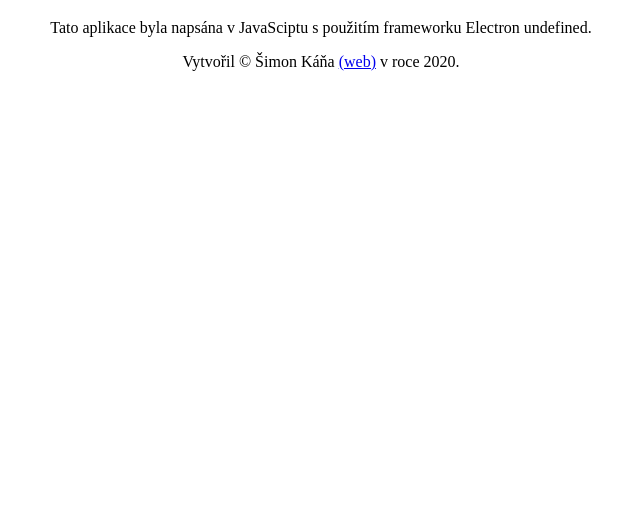
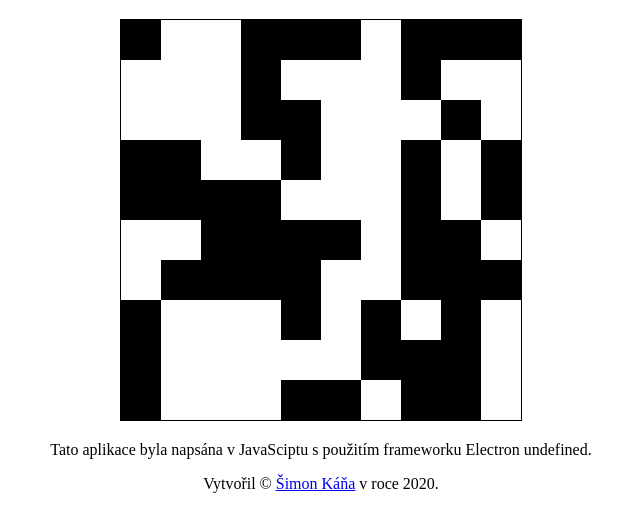
Before and after one commit to mgvsetin/game-of-life, an Electron app: page index.html in a window 800 px wide. Shown: the part 61-592 px from the top of the page, without its empty margins (79-719 px from the left). Drawn offline with Linux system fonts and the light colour scheme.

Commit message:
Updated grid drawing mechanism, still not able to run simulation

```diff
--- a/index.html
+++ b/index.html
@@ -9,7 +9,12 @@
   </head>
   <body>
     <h1>Game of Life</h1>
+
+    <canvas id="herniPlocha" width="400" height="400"></canvas>
+
     <p>Tato aplikace byla napsána v JavaSciptu s použitím frameworku Electron <script>document.write(process.versions.electron)</script>.</p>
-    <p>Vytvořil &copy Šimon Káňa <a href="http://www.simonkana.cz/">(web)</a> v roce 2020.</p>
+    <p>Vytvořil &copy <a href="http://www.simonkana.cz/">Šimon Káňa</a> v roce 2020.</p>
+
+    <script src="script.js"></script>
   </body>
 </html>
--- a/package.json
+++ b/package.json
@@ -17,6 +17,6 @@
   },
   "homepage": "https://github.com/mgvsetin/game-of-life#readme",
   "devDependencies": {
-    "electron": "^10.1.0"
+    "electron": "^10.1.1"
   }
 }
--- /dev/null
+++ b/script.js
@@ -0,0 +1,38 @@
+let sloupce = 10;
+let radky = 10;
+let velikostPole = 40;
+let mrizka = new Array(10);
+
+// Vytvoreni mrizky a zaplneni hodnotami 0 a 1
+
+// for (let x = 0; x < mrizka.length; x++) {
+// 	mrizka[x] = new Array(10);
+// }
+
+// for (let x = 0; x < sloupce; x++) {
+// 	for (let y = 0; y < radky; y++) {
+// 		mrizka[x][y] = Math.floor(Math.random() * 2);
+// 	}
+// }
+
+window.onload = function() {
+	var can = document.getElementById('herniPlocha');
+	var ctx = can.getContext('2d');
+
+	for (let x = 0; x < mrizka.length; x++) {
+		mrizka[x] = new Array(10);
+	}
+
+	for (let x = 0; x < sloupce; x++) {
+		for (let y = 0; y < radky; y++) {
+			mrizka[x][y] = Math.floor(Math.random() * 2);
+			if (mrizka[x][y] == 0) {
+				ctx.fillStyle = '#fff';
+				ctx.fillRect(x*velikostPole, y*velikostPole, 40, 40);
+			} else {
+				ctx.fillStyle = '#000';
+				ctx.fillRect(x*velikostPole, y*velikostPole, 40, 40);
+			}
+		}
+	}
+}
--- a/style.css
+++ b/style.css
@@ -1,3 +1,7 @@
 body {
 	text-align: center;
 }
+
+canvas {
+	border: 1px solid #000;
+}
```
